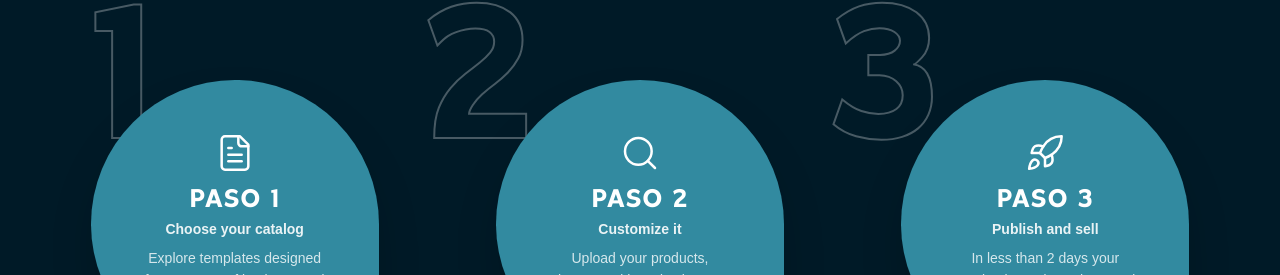
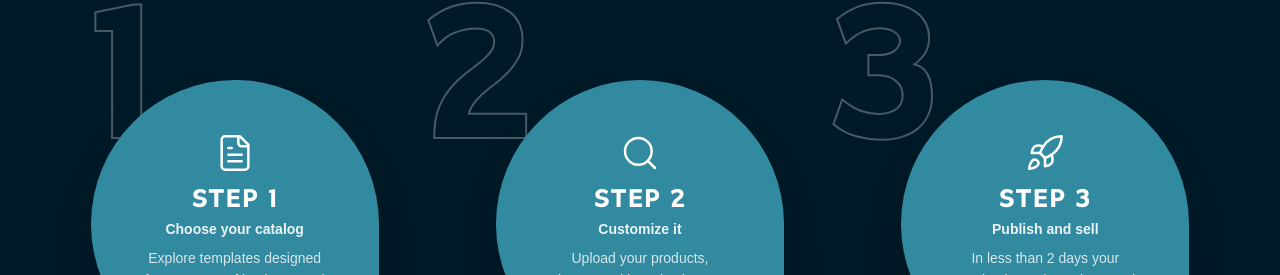
Before and after one commit to 482400494/mambawave, a React (Vite) app: page / in a window 1280 px wide. Shown: the part 2697-2972 px from the top of the page. Built offline with nearby package versions, Linux system fonts and the light colour scheme.

Commit message:
Extract hardcoded 'Paso' into translation dictionary to support dynamic switching to 'Step' in English mode

```diff
--- a/src/app/App.tsx
+++ b/src/app/App.tsx
@@ -258,7 +258,7 @@ function Home({ lang }: { lang: 'en' | 'es' }) {
                     >
                       {icons[i]}
                       <h3 className="text-xl lg:text-2xl font-black mb-1 tracking-widest uppercase" style={{ fontFamily: "'UM Cloft', serif" }}>
-                        Paso {i + 1}
+                        {t.services.step} {i + 1}
                       </h3>
                       <p className="text-sm font-bold mb-2 opacity-90 max-w-[160px] leading-tight">{s.title}</p>
                       <p className="text-xs lg:text-sm leading-relaxed font-medium opacity-80 max-w-[180px]">
--- a/src/locales/translations.ts
+++ b/src/locales/translations.ts
@@ -40,6 +40,7 @@ export const translations = {
     services: {
       subtitle: "Cómo funciona",
       title: "De cero a vendiendo, en 3 pasos.",
+      step: "Paso",
       items: [
         { label: "01", title: "Elige tu catálogo", desc: "Explora templates diseñados para tu tipo de negocio y productos." },
         { label: "02", title: "Personalízalo", desc: "Sube tus productos, fotos y colores de marca. Sin código, sin complicaciones." },
@@ -155,6 +156,7 @@ export const translations = {
     services: {
       subtitle: "How it works",
       title: "From zero to selling, in 3 steps.",
+      step: "Step",
       items: [
         { label: "01", title: "Choose your catalog", desc: "Explore templates designed for your type of business and products." },
         { label: "02", title: "Customize it", desc: "Upload your products, photos, and brand colors. No code, no complications." },
```
